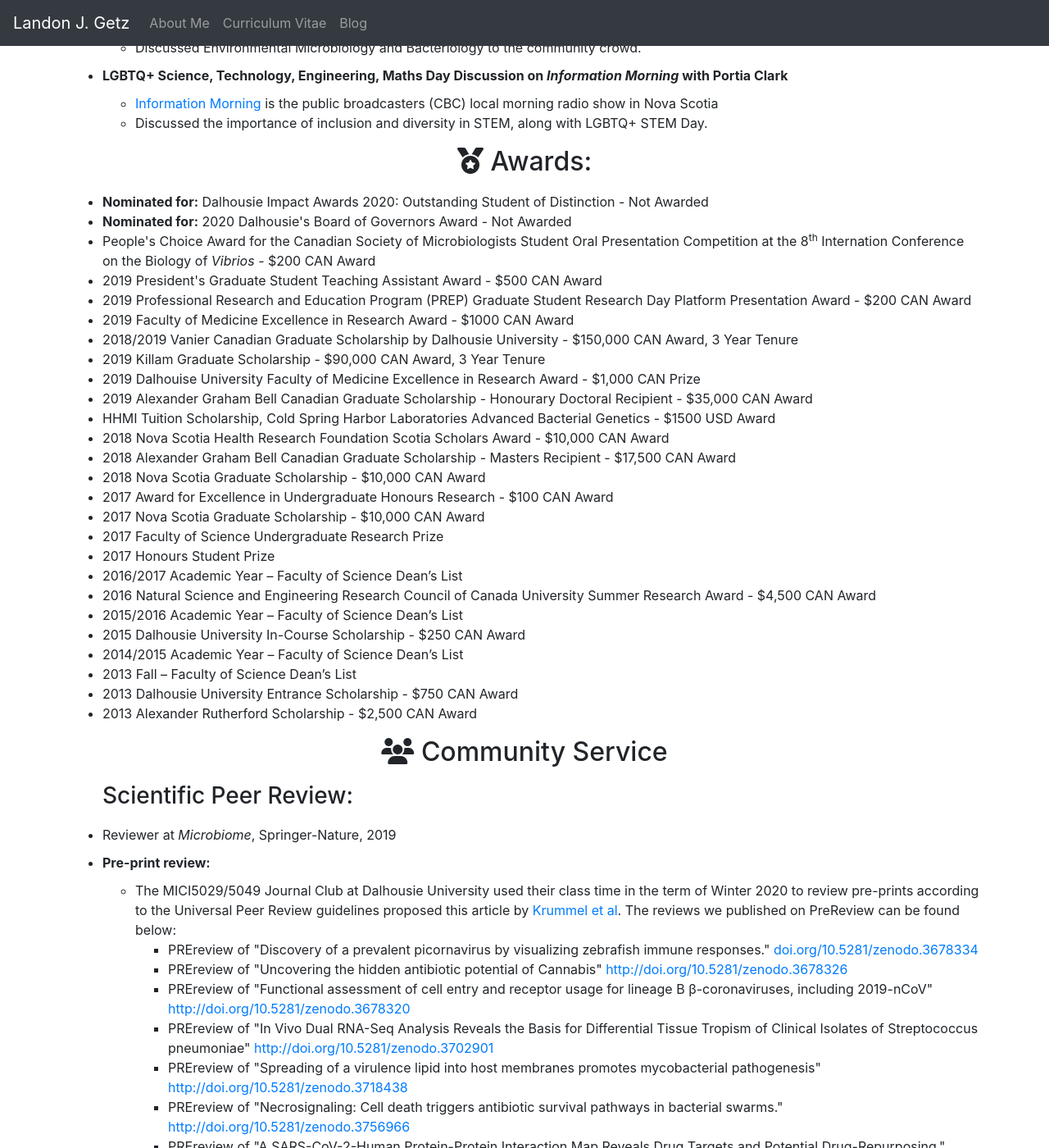
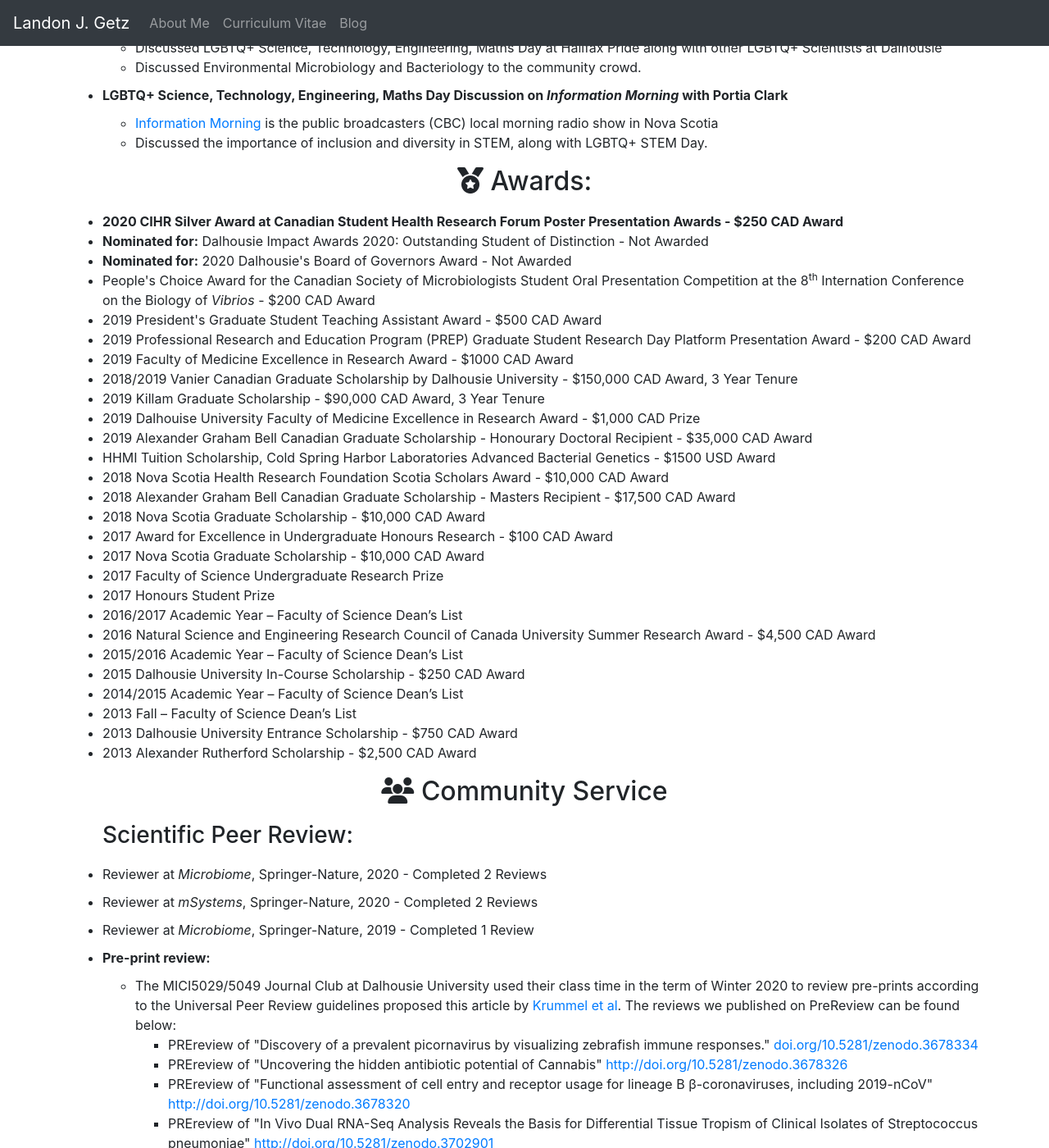
Before and after one commit to LandonGetz/OldCVWebsite, a Jekyll site: the page built from index.md, in a window 1280 px wide and 1400 px high, scrolled down 7733 px. Shown: the whole window at 82% size. Built offline with Jekyll 4.4.1, drawn with Linux system fonts in a browser that asks for light colours; nearby versions of some CDN libraries; some of the changed text lies outside the part shown.

Commit message:
October Update 2020
Added CIHR award, news articles, commentaries, and reviewing work

```diff
--- a/index.md
+++ b/index.md
@@ -135,6 +135,7 @@ scroll: true
             </ul>
             <li id="list"><b>Commentaries:</b>
                 <ul id="sublist">
+                    <li>Baylis, F., <b>Getz, L.J.</b> (2020). <a href="https://healthydebate.ca/opinions/risky-challenge-trials-unethical" target="_blank">Rush to risky chellenge trials is unethical</a>, <i><a href="https://healthydebate.ca/" target="_blank">HealthyDebate.ca</a></i>.</li>
                     <li><b>Getz, L.J.</b> (2020). <a href="https://theconversation.com/rushing-coronavirus-vaccines-and-treatments-could-do-more-harm-than-good-136449" target="_blank">Rushing coronavirus vaccines and treatments could do more harm than good</a>, <i><a href="https://theconversation.com/ca" target="_blank">TheConversation.ca</a>, Republished in <a href="https://www.everythingzoomer.com/" target="_blank">Everything Zoomer</a>, and <a href="www.dal.ca/news" target="_blank">Dal News</a></i>.</li>
                     <li>Kofler, N., <b>Getz, L.J.</b>, Baylis, F., Dellaire, G. (2019). <a href="https://theconversation.com/genetically-modifying-mosquitoes-to-control-the-spread-of-disease-carries-unknown-risks-123862">Genetically modifying mosquitoes to control the spread of disease carries unknown risks</a>, <i><a href="https://theconversation.com/ca" target="_blank">TheConversation.ca</a>, republished in <a href="https://www.salon.com/2019/10/06/genetically-modifying-mosquitoes-to-control-the-spread-of-disease-carries-unknown-risks_partner/" target="_blank">Salon</a>, <a href="https://www.halifaxtoday.ca/local-news/decision-to-deploy-genetically-modified-mosquitoes-not-made-responsibly-researchers-say-1743841" target="_blank">HalifaxToday.ca</a>, <a href="https://www.thechronicleherald.ca/opinion/local-perspectives/commentary-genetically-modifying-mosquitoes-to-control-the-spread-of-disease-carries-unknown-risks-359367/" target="_blank">SaltWire Newspapers</a>, and <a href="https://www.ocala.com/news/20191004/genetically-modifying-mosquitoes-to-control-spread-of-disease-carries-unknown-risks/1" target="_blank">Gannett Newspapers</a>.</i></li>
                     <li><b>Getz, L.J.</b>, Dellaire, G. (2019). <a href="https://www.thehastingscenter.org/moratorium-on-human-genome-editing-time-to-get-it-right/">Moratorium on Human Genome Editing: Time to Get It Right</a>, <i><a href="https://www.thehastingscenter.org/publications-resources/forum/" target="_blank">The Hastings Center Forum Blog</a>.</i></li>
@@ -378,36 +379,39 @@ scroll: true
         </ul>
         <h2><span class="fas fa-medal" aria-hidden="true"></span> Awards:</h2>
         <ul id="list">
+            <li><b>2020 CIHR Silver Award at Canadian Student Health Research Forum Poster Presentation Awards - $250 CAD Award</b></li>
             <li><b>Nominated for:</b> Dalhousie Impact Awards 2020: Outstanding Student of Distinction - Not Awarded</li>
             <Li><b>Nominated for:</b> 2020 Dalhousie's Board of Governors Award - Not Awarded</Li>
-            <li>People's Choice Award for the Canadian Society of Microbiologists Student Oral Presentation Competition at the 8<sup>th</sup> Internation Conference on the Biology of <i>Vibrios</i> - $200 CAN Award</li>
-            <li>2019 President's Graduate Student Teaching Assistant Award - $500 CAN Award</li>
-            <li>2019 Professional Research and Education Program (PREP) Graduate Student Research Day Platform Presentation Award - $200 CAN Award</li>
-            <li>2019 Faculty of Medicine Excellence in Research Award - $1000 CAN Award</li>
-            <li>2018/2019 Vanier Canadian Graduate Scholarship by Dalhousie University - $150,000 CAN Award, 3 Year Tenure</li>
-            <li>2019 Killam Graduate Scholarship - $90,000 CAN Award, 3 Year Tenure</li>
-            <li>2019 Dalhouise University Faculty of Medicine Excellence in Research Award - $1,000 CAN Prize</li>
-            <li>2019 Alexander Graham Bell Canadian Graduate Scholarship - Honourary Doctoral Recipient - $35,000 CAN Award</li>
+            <li>People's Choice Award for the Canadian Society of Microbiologists Student Oral Presentation Competition at the 8<sup>th</sup> Internation Conference on the Biology of <i>Vibrios</i> - $200 CAD Award</li>
+            <li>2019 President's Graduate Student Teaching Assistant Award - $500 CAD Award</li>
+            <li>2019 Professional Research and Education Program (PREP) Graduate Student Research Day Platform Presentation Award - $200 CAD Award</li>
+            <li>2019 Faculty of Medicine Excellence in Research Award - $1000 CAD Award</li>
+            <li>2018/2019 Vanier Canadian Graduate Scholarship by Dalhousie University - $150,000 CAD Award, 3 Year Tenure</li>
+            <li>2019 Killam Graduate Scholarship - $90,000 CAD Award, 3 Year Tenure</li>
+            <li>2019 Dalhouise University Faculty of Medicine Excellence in Research Award - $1,000 CAD Prize</li>
+            <li>2019 Alexander Graham Bell Canadian Graduate Scholarship - Honourary Doctoral Recipient - $35,000 CAD Award</li>
             <li>HHMI Tuition Scholarship, Cold Spring Harbor Laboratories Advanced Bacterial Genetics - $1500 USD Award</li>
-            <li>2018 Nova Scotia Health Research Foundation Scotia Scholars Award - $10,000 CAN Award</li>
-            <li>2018 Alexander Graham Bell Canadian Graduate Scholarship - Masters Recipient - $17,500 CAN Award</li>
-            <li>2018 Nova Scotia Graduate Scholarship - $10,000 CAN Award</li>
-            <li>2017 Award for Excellence in Undergraduate Honours Research - $100 CAN Award</li>
-            <li>2017 Nova Scotia Graduate Scholarship - $10,000 CAN Award</li>
+            <li>2018 Nova Scotia Health Research Foundation Scotia Scholars Award - $10,000 CAD Award</li>
+            <li>2018 Alexander Graham Bell Canadian Graduate Scholarship - Masters Recipient - $17,500 CAD Award</li>
+            <li>2018 Nova Scotia Graduate Scholarship - $10,000 CAD Award</li>
+            <li>2017 Award for Excellence in Undergraduate Honours Research - $100 CAD Award</li>
+            <li>2017 Nova Scotia Graduate Scholarship - $10,000 CAD Award</li>
             <li>2017 Faculty of Science Undergraduate Research Prize</li>
             <li>2017 Honours Student Prize</li>
             <li>2016/2017 Academic Year – Faculty of Science Dean’s List</li>
-            <li>2016 Natural Science and Engineering Research Council of Canada University Summer Research Award - $4,500 CAN Award</li>
+            <li>2016 Natural Science and Engineering Research Council of Canada University Summer Research Award - $4,500 CAD Award</li>
             <li>2015/2016 Academic Year – Faculty of Science Dean’s List</li>
-            <li>2015 Dalhousie University In-Course Scholarship - $250 CAN Award</li>
+            <li>2015 Dalhousie University In-Course Scholarship - $250 CAD Award</li>
             <li>2014/2015 Academic Year – Faculty of Science Dean’s List</li>
             <li>2013 Fall – Faculty of Science Dean’s List</li>
-            <li>2013 Dalhousie University Entrance Scholarship - $750 CAN Award</li>
-            <li>2013 Alexander Rutherford Scholarship - $2,500 CAN Award</li>
+            <li>2013 Dalhousie University Entrance Scholarship - $750 CAD Award</li>
+            <li>2013 Alexander Rutherford Scholarship - $2,500 CAD Award</li>
         </ul>
         <h2><span class="fa fa-users" aria-hidden="hidden"></span> Community Service</h2>
         <ul id="list"><b><h3>Scientific Peer Review:</h3></b>
-            <li id="list">Reviewer at <i>Microbiome</i>, Springer-Nature, 2019</li>
+            <li id="list">Reviewer at <i>Microbiome</i>, Springer-Nature, 2020 - Completed 2 Reviews</li>
+            <li id="list">Reviewer at <i>mSystems</i>, Springer-Nature, 2020 - Completed 2 Reviews</li>
+            <li id="list">Reviewer at <i>Microbiome</i>, Springer-Nature, 2019 - Completed 1 Review</li>
             <li id="list"><b>Pre-print review:</b></li>
                 <ul id="sublist">
                     <li>The MICI5029/5049 Journal Club at Dalhousie University used their class time in the term of Winter 2020 to review pre-prints according to the Universal Peer Review guidelines proposed this article by <a href="https://linkinghub.elsevier.com/retrieve/pii/S0092-8674(19)31286-3" target="_blank">Krummel et al</a>. The reviews we published on PreReview can be found below:</li>
@@ -512,6 +516,8 @@ scroll: true
         </ul>
         <h2><span class="fa fa-newspaper-o" aria-hidden="true"></span> Media</h2>
         <ul id="list">
+            <li id="list">Quoted at <a href="https://www.simcoereformer.ca/">Simcoe Reformer</a>. <a href="https://www.simcoereformer.ca/health/why-its-ethical-to-deliberately-infect-healthy-young-volunteers-with-covid-19-virus-to-end-pandemic-sooner/wcm/00aee291-2352-4e50-b3f0-f03ab4933c2d?video_autoplay=true" target="_blank">Why deliberately infecting healthy young volunteers with COVID-19 virus can be done ethically.</a> October 22, 2020.</li>
+            <li id="list">Quoted at <a href="www.cbc.ca">CBC News</a>.<a href="https://www.cbc.ca/news/canada/nova-scotia/former-gold-mine-sites-linda-campbell-saint-mary-s-university-research-treatment-microbes-1.5674924">How microbes could help clean up Nova Scotia's abandoned mines</a>. August 6th, 2020.</li>
             <li id="list"><a href="https://omny.fm/shows/the-jill-bennett-show/why-we-shouldn-t-rush-covid-19-treatments-and-vacc">980 CKNW - The Jill Bennet Show</a>. Live radio interivew, discussing recent commentary in the Conversation on cornonavirus vaccines and treatments. April 23rd, 2020</li>
             <li id="list"><a href="https://www.570news.com/audio/kitchener-today-with-brian-bourke/" target="_blank">570 NEWS: Kitchener Today with Brian Bourke.</a> Live radio interview, discussing recent commentary in the Conversation on cornonavirus vaccines and treatments. April 16th, 2020.</li>
             <li id="list"><a href="https://www.dal.ca/news.html" target="_blank">Dal News</a>. <a href="https://www.dal.ca/news/2020/01/30/creating-a-deeper-sense-of-community-for-lgbtq--scientists.html" target="_blank">CREATING A DEEPER SENSE OF COMMUNITY FOR LGBTQ+ SCIENTISTS</a>. January 30th, 2020.</li>
```
